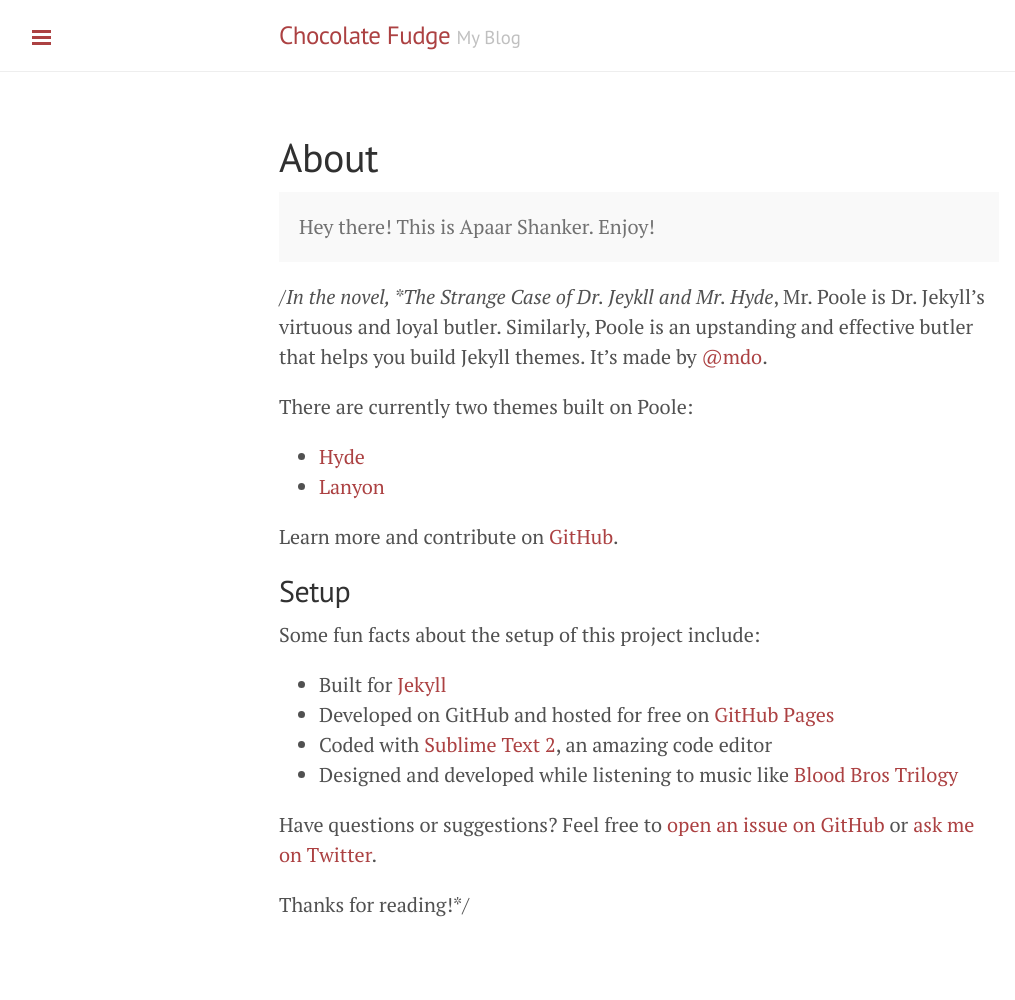
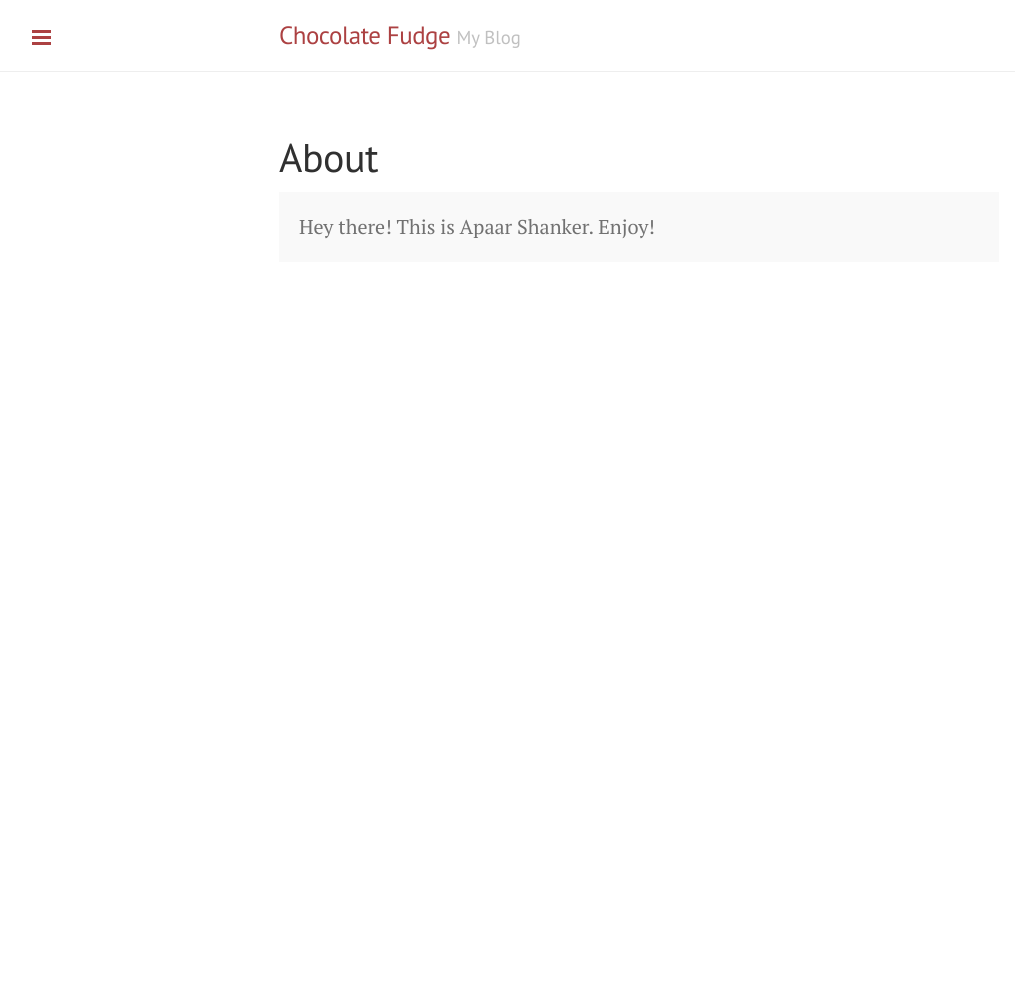
Before and after one commit to auag92/blog, a Jekyll site: the page built from about.md, in a window 1280 px wide. Shown: the whole page, without its empty margins (1-1016 px from the left). Built offline with Jekyll 4.4.1, drawn with Linux system fonts in a browser that asks for light colours; Markdown is read by kramdown in place of the engine named in the settings; after the commit the page ends 900 px from its top, so only the background shows below that.

Commit message:
changed about page again

```diff
--- a/about.md
+++ b/about.md
@@ -8,25 +8,3 @@
   This is Apaar Shanker.
   Enjoy!
 </p>
-
-/*In the novel, *The Strange Case of Dr. Jeykll and Mr. Hyde*, Mr. Poole is Dr. Jekyll's virtuous and loyal butler. Similarly, Poole is an upstanding and effective butler that helps you build Jekyll themes. It's made by [@mdo](https://twitter.com/mdo).
-
-There are currently two themes built on Poole:
-
-* [Hyde](http://hyde.getpoole.com)
-* [Lanyon](http://lanyon.getpoole.com)
-
-Learn more and contribute on [GitHub](https://github.com/poole).
-
-## Setup
-
-Some fun facts about the setup of this project include:
-
-* Built for [Jekyll](http://jekyllrb.com)
-* Developed on GitHub and hosted for free on [GitHub Pages](https://pages.github.com)
-* Coded with [Sublime Text 2](http://sublimetext.com), an amazing code editor
-* Designed and developed while listening to music like [Blood Bros Trilogy](https://soundcloud.com/maddecent/sets/blood-bros-series)
-
-Have questions or suggestions? Feel free to [open an issue on GitHub](https://github.com/poole/issues/new) or [ask me on Twitter](https://twitter.com/mdo).
-
-Thanks for reading!*/
```
